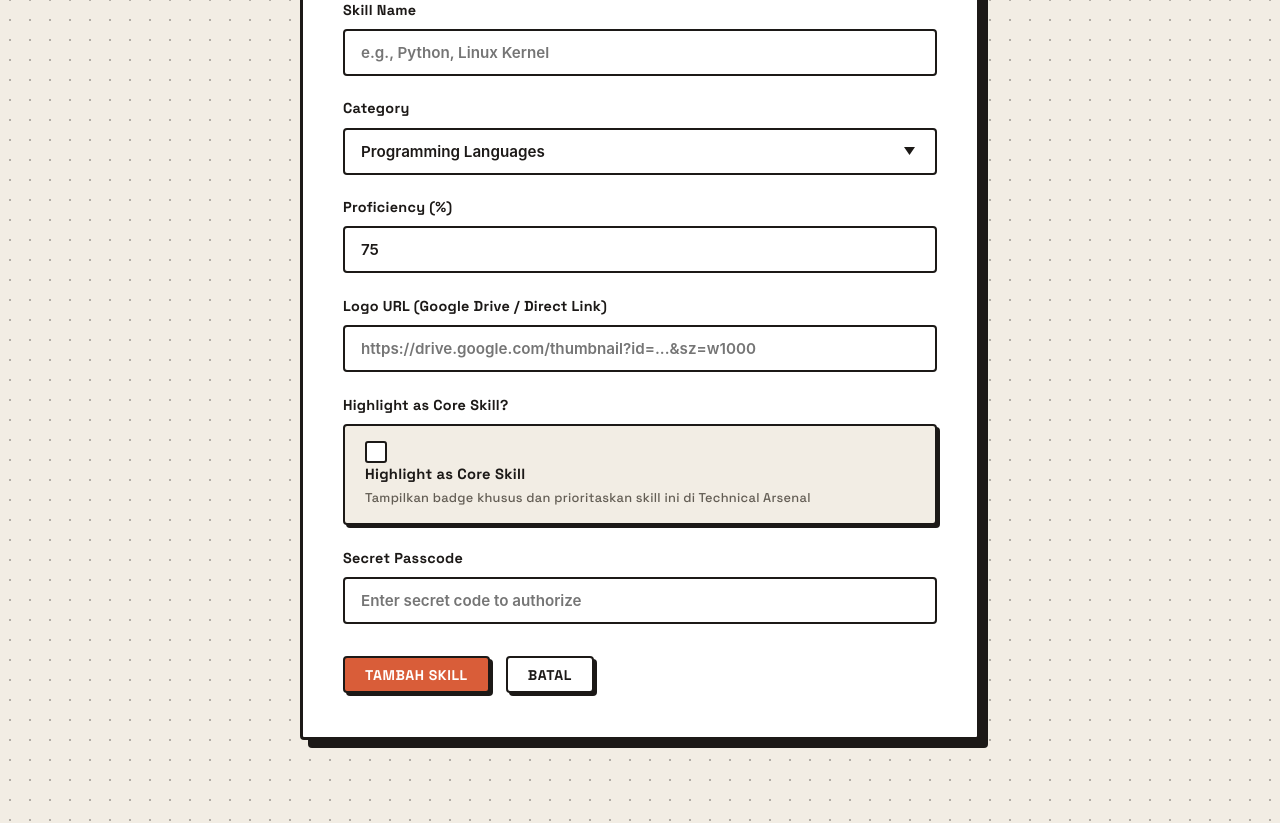
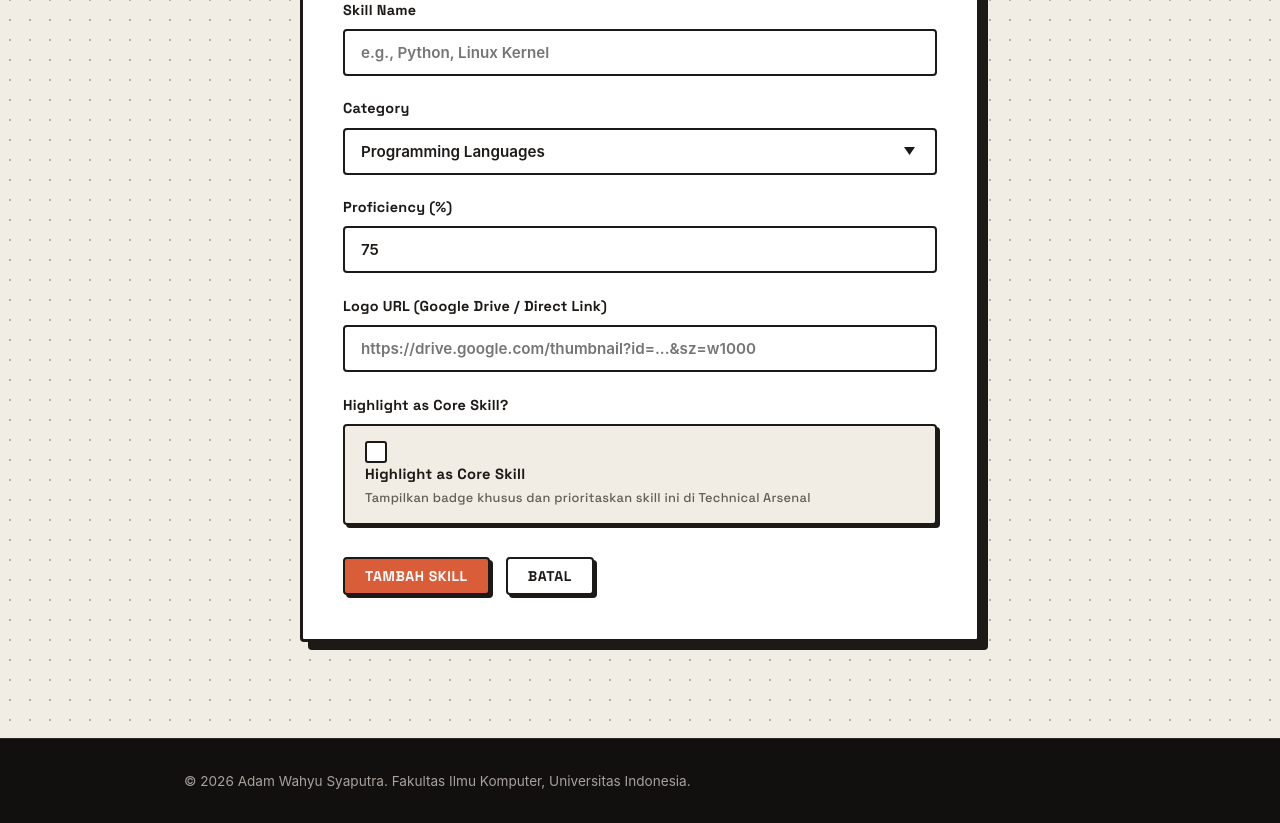
Before and after one commit to adamwsyaputra/myportofolio, a Django app: page /skills/add/ in a window 1280 px wide. Shown: the part 384-1207 px from the top of the page. Run offline with Django 5.2, Linux system fonts and the light colour scheme.

Commit message:
refactor(auth): deprecate temporary secret passcode in favor of native django auth

```diff
--- a/main/forms.py
+++ b/main/forms.py
@@ -1,21 +1,9 @@
 from django import forms
-from django.conf import settings
-from django.core.exceptions import ValidationError
 from django.forms import ModelForm, TextInput, Textarea, Select, NumberInput, CheckboxInput, URLInput
+from django.utils import timezone
 from main.models import Experience, Project, Skill
 
 class ProjectForm(ModelForm):
-    secret_code = forms.CharField(
-        widget=forms.PasswordInput(
-            attrs={
-                "placeholder": "Enter secret code to authorize",
-                "class": "form-input",
-            }
-        ),
-        label="Secret Passcode",
-        required=True,
-    )
-
     class Meta:
         model = Project
         fields = [
@@ -40,25 +28,7 @@ class ProjectForm(ModelForm):
             "project_image_url": URLInput(attrs={"placeholder": "https://drive.google.com/thumbnail?id=...&sz=w1000"}),
         }
 
-    def clean_secret_code(self):
-        code = self.cleaned_data.get("secret_code")
-        expected_code = settings.PORTFOLIO_SECRET_CODE
-        if expected_code and code != expected_code:
-            raise ValidationError("Kode otorisasi salah! Aksi dibatalkan.")
-        return code
-
 class SkillForm(ModelForm):
-    secret_code = forms.CharField(
-        widget=forms.PasswordInput(
-            attrs={
-                "placeholder": "Enter secret code to authorize",
-                "class": "form-input",
-            }
-        ),
-        label="Secret Passcode",
-        required=True,
-    )
-
     class Meta:
         model = Skill
         fields = [
@@ -83,23 +53,7 @@ class SkillForm(ModelForm):
             "is_core": CheckboxInput(attrs={"class": "form-checkbox"}),
         }
 
-    def clean_secret_code(self):
-        code = self.cleaned_data.get("secret_code")
-        if code != settings.PORTFOLIO_SECRET_CODE:
-            raise ValidationError("Kode rahasia salah! Aksi tidak diizinkan.")
-        return code
-
 class ExperienceForm(ModelForm):
-    secret_code = forms.CharField(
-        widget=forms.PasswordInput(
-            attrs={
-                "placeholder": "Enter secret code to authorize",
-                "class": "form-input",
-            }
-        ),
-        label="Secret Passcode",
-        required=True,
-    )
     is_ongoing = forms.BooleanField(
         required=False,
         initial=True,
@@ -133,15 +87,7 @@ class ExperienceForm(ModelForm):
         if self.instance and self.instance.pk:
             self.fields["is_ongoing"].initial = self.instance.is_ongoing
 
-    def clean_secret_code(self):
-        code = self.cleaned_data.get("secret_code")
-        expected_code = settings.PORTFOLIO_SECRET_CODE
-        if expected_code and code != expected_code:
-            raise ValidationError("Kode otorisasi salah! Aksi dibatalkan.")
-        return code
-
     def save(self, commit=True):
-        from django.utils import timezone
         instance = super().save(commit=False)
         is_ongoing = self.cleaned_data.get("is_ongoing")
         if is_ongoing:
--- a/main/views.py
+++ b/main/views.py
@@ -9,7 +9,6 @@ from django.http import HttpResponse
 from django.shortcuts import get_object_or_404, redirect, render
 from main.forms import ExperienceForm, ProjectForm, SkillForm
 from main.models import Experience, Project, Skill
-from django.conf import settings
 
 NAME = "Adam Wahyu Syaputra"
 
@@ -75,13 +74,8 @@ def update_experience(request, experience_id):
 def delete_experience(request, experience_id):
     experience = get_object_or_404(Experience, pk=experience_id)
     if request.method == "POST":
-        code = request.POST.get("secret_code", "")
-        expected_code = settings.PORTFOLIO_SECRET_CODE
-        if not expected_code or code == expected_code:
-            experience.delete()
-            messages.success(request, "Pengalaman berhasil dihapus!")
-        else:
-            messages.error(request, "Gagal menghapus: Kode rahasia salah!")
+        experience.delete()
+        messages.success(request, "Pengalaman berhasil dihapus!")
     return redirect("main:show_experience")
 
 
@@ -224,16 +218,11 @@ def update_skill(request, skill_id):
     }
     return render(request, "skill_form.html", context)
 
-# 5. Delete Skill with Secret Code Protection
 def delete_skill(request, skill_id):
     skill = get_object_or_404(Skill, pk=skill_id)
     if request.method == "POST":
-        code = request.POST.get("secret_code", "")
-        if code == settings.PORTFOLIO_SECRET_CODE:
-            skill.delete()
-            messages.success(request, "Keahlian berhasil dihapus!")
-        else:
-            messages.error(request, "Gagal menghapus: Kode rahasia salah!")
+        skill.delete()
+        messages.success(request, "Keahlian berhasil dihapus!")
     return redirect("main:show_skills")
 
 
--- a/templates/components/skill_delete_modal.html
+++ b/templates/components/skill_delete_modal.html
@@ -24,10 +24,7 @@
     <p style="color: var(--text-muted); margin-bottom: 1.25rem;">Apakah Anda yakin ingin menghapus keahlian <strong>{{ skill.name }}</strong>?</p>
     <form method="post" action="{% url 'main:delete_skill' skill.id %}">
       {% csrf_token %}
-      <div class="form-group">
-        <label for="code-{{ skill.id }}">Masukkan Kode Rahasia:</label>
-        <input type="password" id="code-{{ skill.id }}" name="secret_code" placeholder="Enter passcode..." required>
-      </div>
+
       <div class="project-delete-modal_actions">
         <button type="button"
                 class="comic-btn comic-btn-sm comic-btn-secondary"
```
Also changed, not shown: main/tests.py (+51 -18 lines), templates/components/experience_delete_modal.html (+1 -8 lines).
